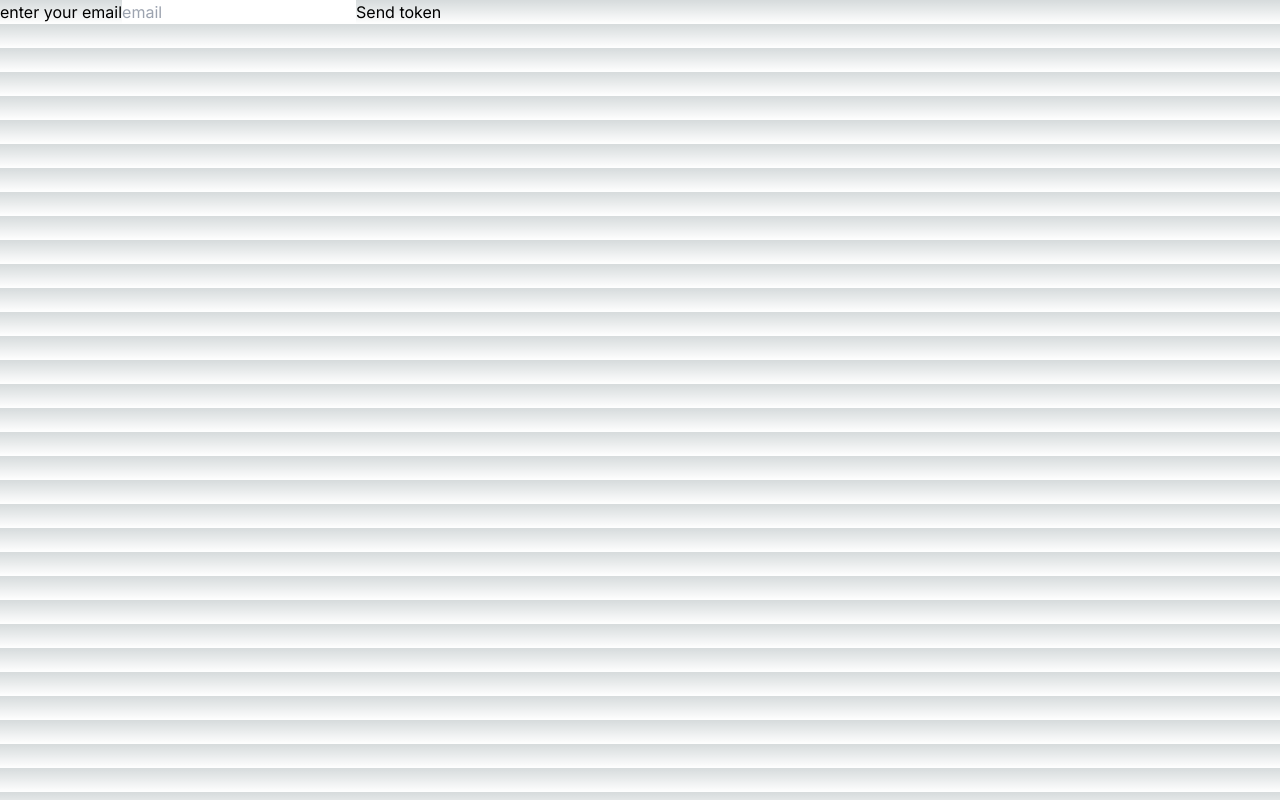
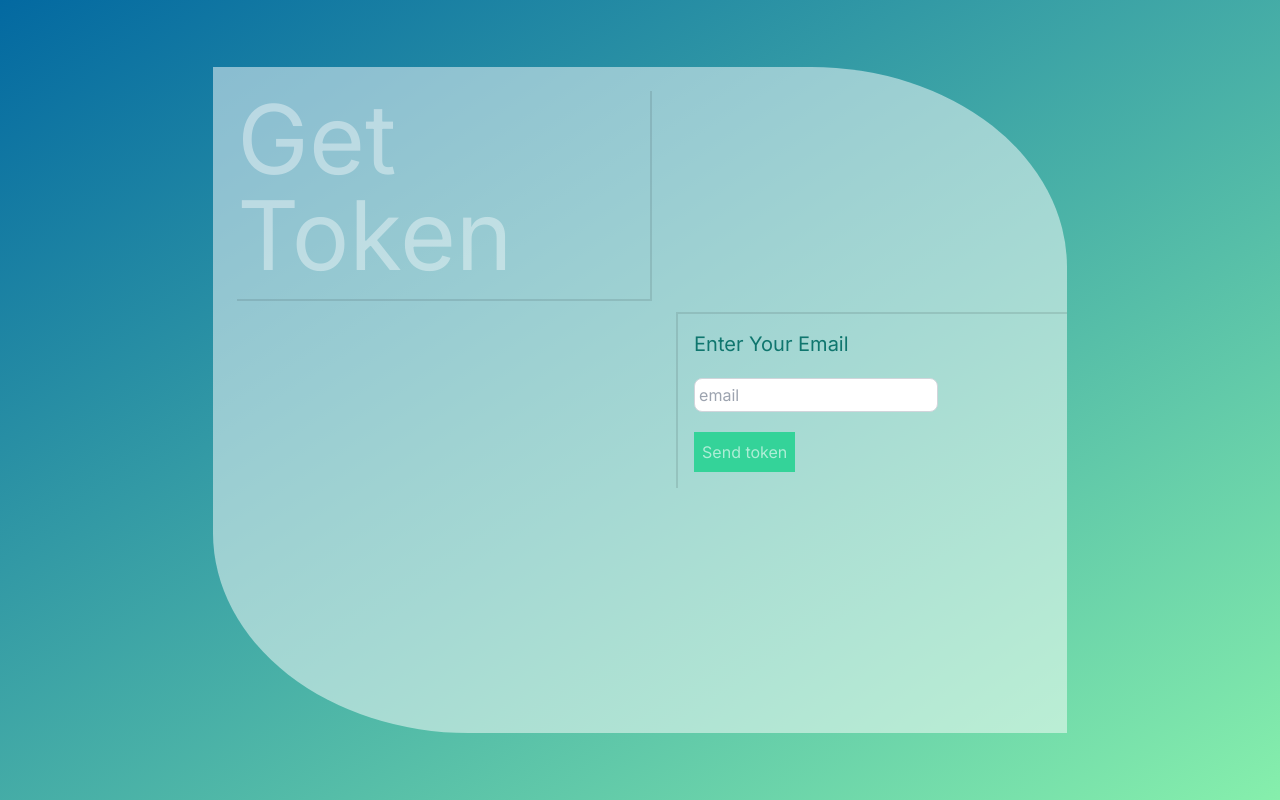
Before and after one commit to kartikscript/authapp, a Next.js app: page /forgotpassword in a window 1280 px wide. Built offline with nearby package versions, Linux system fonts and the light colour scheme.

Commit message:
completed

```diff
--- a/src/app/api/users/resetpassword/route.ts
+++ b/src/app/api/users/resetpassword/route.ts
@@ -1,3 +1,30 @@
+import User from "@/models/userModel";
+import { NextRequest, NextResponse } from "next/server";
+import  bcryptjs  from 'bcryptjs';
 
 
-export default function POST(request:NextRe)
+export  async function POST (request:NextRequest){
+
+  try {
+    const reqBody =await request.json()
+    const {token, password}=reqBody;
+
+    const user = await User.findOne({forgotPasswordToken:token, forgotPasswordTokenExpiry:{$gt:Date.now()}})
+
+    const salt = await bcryptjs.genSalt(10)
+    const hashedPassword = await bcryptjs.hash(password, salt)
+
+    user.password=hashedPassword
+    user.forgotPasswordToken =undefined
+    user.forgotPasswordTokenExpiry=undefined
+
+    await user.save()
+     return NextResponse.json({
+      success:true
+     })
+
+
+  } catch (error:any) {
+    return NextResponse.json({error:error.message},{status:400})
+  }
+}
--- a/src/app/forgotpassword/page.tsx
+++ b/src/app/forgotpassword/page.tsx
@@ -1,48 +1,59 @@
 "use client";
 
 import axios from "axios";
-import { useState ,} from "react";
-import { useRouter } from 'next/navigation';
-
-
+import { useState } from "react";
+import { useRouter } from "next/navigation";
 
 export default function forgotpassword() {
+  const [email, setEmail] = useState("");
+  const [buttonDisabled, setButtonDisabled] = useState(false);
 
-  const [email, setEmail] = useState("");
-  const [token, setToken]=useState('');
-  const [buttonDisabled, setButtonDisabled]=useState(false)
+  const router = useRouter();
 
-  const router=useRouter()
+  const sendToken = async function () {
+    try {
+      console.log(email);
 
-  const sendToken =async function(){
-    try{
-    console.log(email)
-
-     await axios.post('/api/users/forgotpassword', {email})
-
-console.log('sent res')
-    }catch(err:any){
-        console.log(err.message)
+      await axios.post("/api/users/forgotpassword", { email });
+      setButtonDisabled(true);
+      console.log("sent res");
+    } catch (err: any) {
+      console.log(err.message);
     }
-
-  }
-
-
-
-
+  };
 
   return (
-    <div>
-      <label htmlFor="enter your email">enter your email</label>
+    <div className="h-screen capitalize flex justify-center items-center bg-gradient-to-br from-sky-700 to-green-300 ">
+      <div className="w-4/6 h-5/6 flex  items-center justify-between bg-white/50 rounded-tr-[30%] rounded-bl-[30%]">
+        <h1 className="z-10 text-8xl self-start m-6  text-white/40 border-r-2 border-b-2 border-r-black/10 border-b-black/10 pb-4">
+          Get Token
+        </h1>
+        <div className="justify-self-start border-l-2 border-t-2 border-l-black/10 border-t-black/10 p-4">
+          <label className="text-xl text-teal-700" htmlFor="enter your email">
+            enter your email
+          </label>
           <input
+            className="p-1 my-5  border border-gray-300 rounded-lg  focus:outline-none focus:border-gray-600 text-black"
             id="enter your email"
             type="text"
             placeholder="email"
             value={email}
-        onChange={(e)=>setEmail(e.target.value)}
+            onChange={(e) => setEmail(e.target.value)}
           />
-      <button onClick={sendToken}>Send token</button>
-
+          <br />
+          <button
+            className="p-2 text-base bg-emerald-400 text-white/60 "
+            onClick={sendToken}
+          >
+            Send token
+          </button>
+          {buttonDisabled && (
+            <h2 className="text-2xl text-center p-2 text-green-700 bg-green-300">
+              token sent!!
+            </h2>
+          )}
+        </div>
+      </div>
     </div>
   );
 }
--- a/src/app/resetpassword/page.tsx
+++ b/src/app/resetpassword/page.tsx
@@ -1,14 +1,15 @@
 'use client'
 
 import axios from "axios";
-import { useRouter } from "next/router";
+import { useRouter } from "next/navigation";
 import { useEffect, useState } from "react"
 
 export default function resetpassword() {
   const [token, setToken] = useState("");
   const [password, setPassword] = useState('');
   const [passwordConfirm, setPasswordConfirm]=useState('')
-  const [ischanged,setIsChanged] = useState(false)
+
+
   const router=useRouter()
 
   const changePassword = async () => {
@@ -16,6 +17,7 @@ export default function resetpassword() {
       if(password===passwordConfirm){
       await axios.post("/api/users/resetpassword", { token ,password});
       }
+router.push('/login')
 
     } catch (error: any) {
       console.log(error.response.data);
@@ -29,25 +31,33 @@ export default function resetpassword() {
 
 
 return(
-  <div>
-      <label htmlFor="password">enter new password</label>
+<div className="h-screen capitalize flex  justify-center items-center bg-gradient-to-br from-sky-700 to-green-300 ">
+      <div className="w-4/6 h-5/6 flex flex-col items-center  bg-white/50 rounded-tr-[30%] rounded-bl-[30%]">
+        <h1 className="z-10 text-8xl self-start m-6  text-white/40 border-r-2 border-b-2 border-r-black/10 border-b-black/10 pb-4">
+          Password<br/> Change
+        </h1>
+        <div className="border-2   border-r-0 border-b-0 border-black/10   p-12">
+           <label className="text-xl text-teal-700" htmlFor="password">enter new password</label>
       <input
+        className="p-1 my-5  border border-gray-300 rounded-lg  focus:outline-none focus:border-gray-600 text-black"
       id='password'
       placeholder="new password"
       value={password}
       onChange={(e)=>setPassword(e.target.value)}
       />
       <br/>
-           <label htmlFor="confirm password"> confirm password</label>
+           <label className="text-xl text-teal-700" htmlFor="confirm password"> confirm password</label>
       <input
+        className="p-1 my-5  border border-gray-300 rounded-lg  focus:outline-none focus:border-gray-600 text-black"
       id='confirm password'
       placeholder="confirm password"
       value={passwordConfirm}
       onChange={(e)=>setPasswordConfirm(e.target.value)}
       />
       <br/>
-      <button onClick={changePassword}>change password</button>
-      <p>{ischanged?"password changed" :""}</p>
+      <button className="p-2 mx-auto text-base bg-emerald-400 text-white/60 " onClick={changePassword}>change password</button>
+  </div>
+  </div>
   </div>
 )
 
```
Lines whose indentation alone changed are shown as unchanged.
